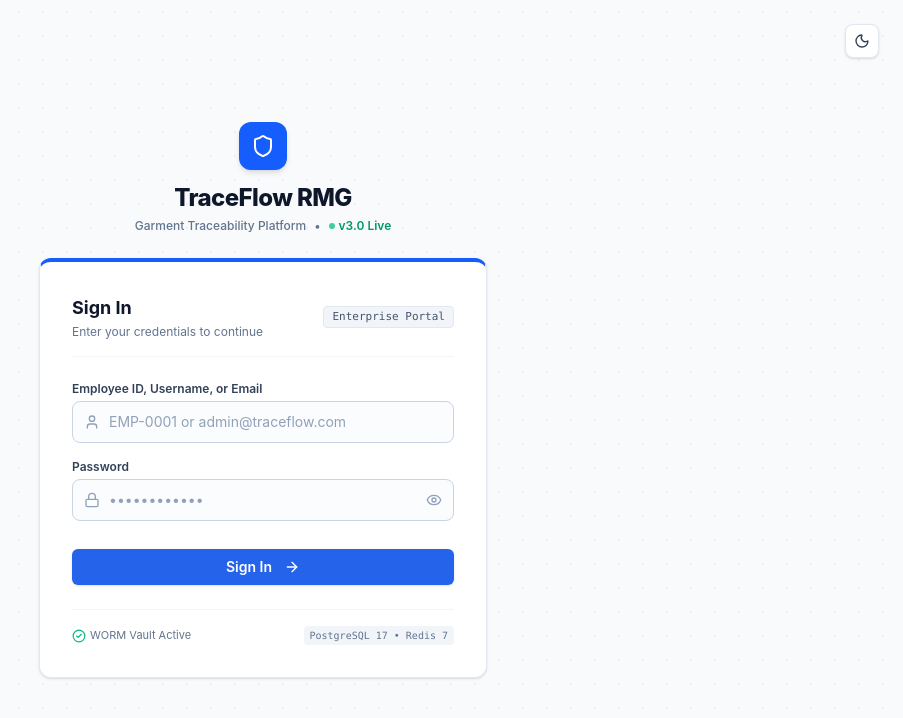
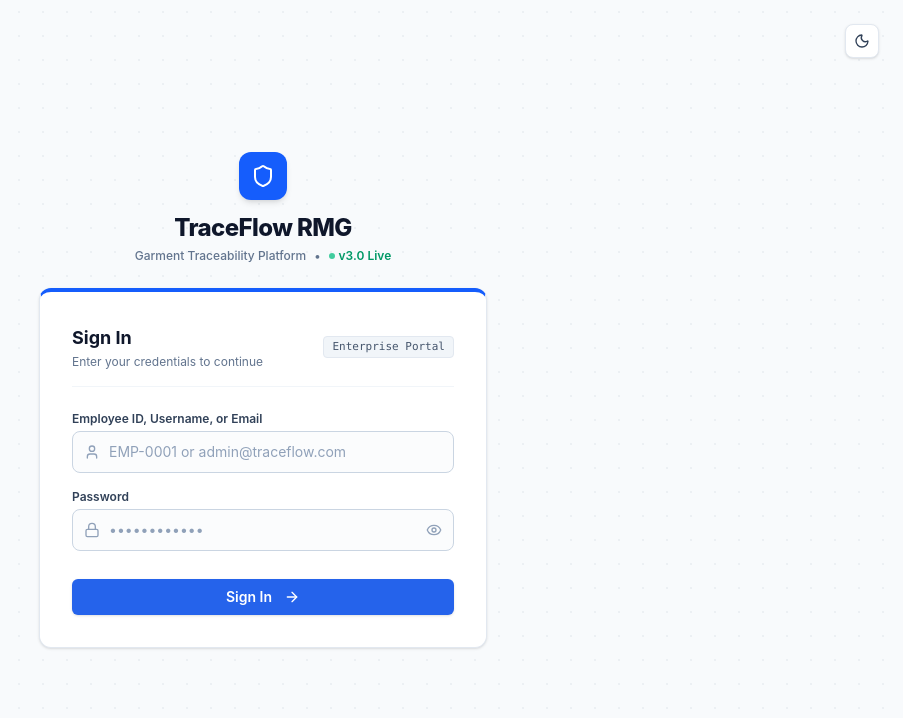
Before and after one commit to techstackbusinessbd/TraceFlow-RMG, a React (Vite) app in the folder frontend/: page /login in a window 1280 px wide. Shown: the top 718 px of the page, without its empty margins (377-1280 px from the left). Built offline with nearby package versions, Linux system fonts and the light colour scheme.

Commit message:
style(auth): remove unnecessary technical telemetry badges footer from login card

```diff
--- a/frontend/src/pages/auth/LoginPage.tsx
+++ b/frontend/src/pages/auth/LoginPage.tsx
@@ -1,6 +1,6 @@
 import React, { useState } from 'react';
 import { useNavigate, useSearchParams } from 'react-router-dom';
-import { Shield, Lock, User as UserIcon, Eye, EyeOff, AlertCircle, ArrowRight, CheckCircle2 } from 'lucide-react';
+import { Shield, Lock, User as UserIcon, Eye, EyeOff, AlertCircle, ArrowRight } from 'lucide-react';
 import apiClient from '../../services/apiClient';
 import { useAuthStore } from '../../store/authStore';
 import { resolveLandingPath } from '../../routes/RoleLandingEngine';
@@ -229,17 +229,6 @@ export const LoginPage: React.FC = () => {
             )}
           </button>
         </form>
-
-        {/* Footer Security Badges */}
-        <div className="mt-6 pt-4 border-t border-slate-100 dark:border-slate-800 flex items-center justify-between text-[11px] text-slate-500 dark:text-slate-400">
-          <span className="flex items-center gap-1">
-            <CheckCircle2 className="w-3.5 h-3.5 text-emerald-500" />
-            <span>WORM Vault Active</span>
-          </span>
-          <span className="font-mono text-[10px] bg-slate-100 dark:bg-slate-800 px-1.5 py-0.5 rounded">
-            PostgreSQL 17 • Redis 7
-          </span>
-        </div>
       </div>
     </div>
   );
```
